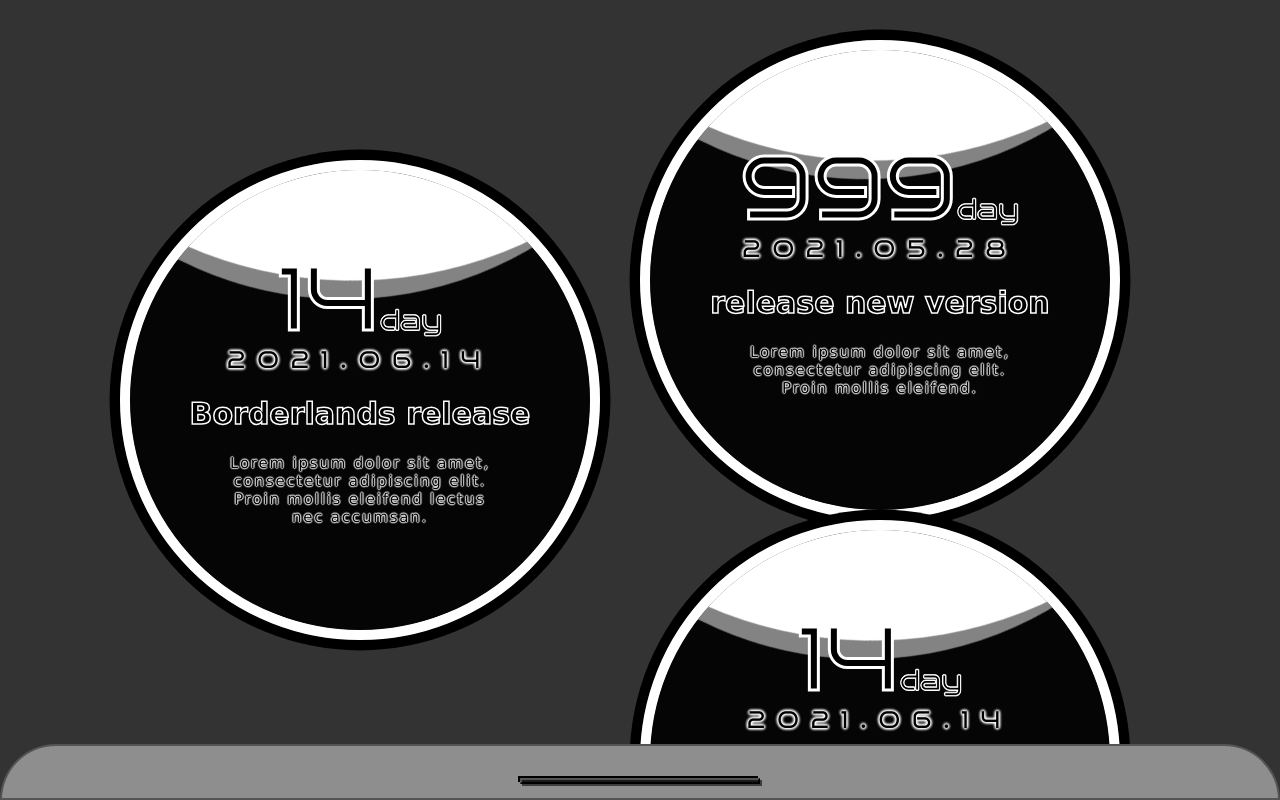
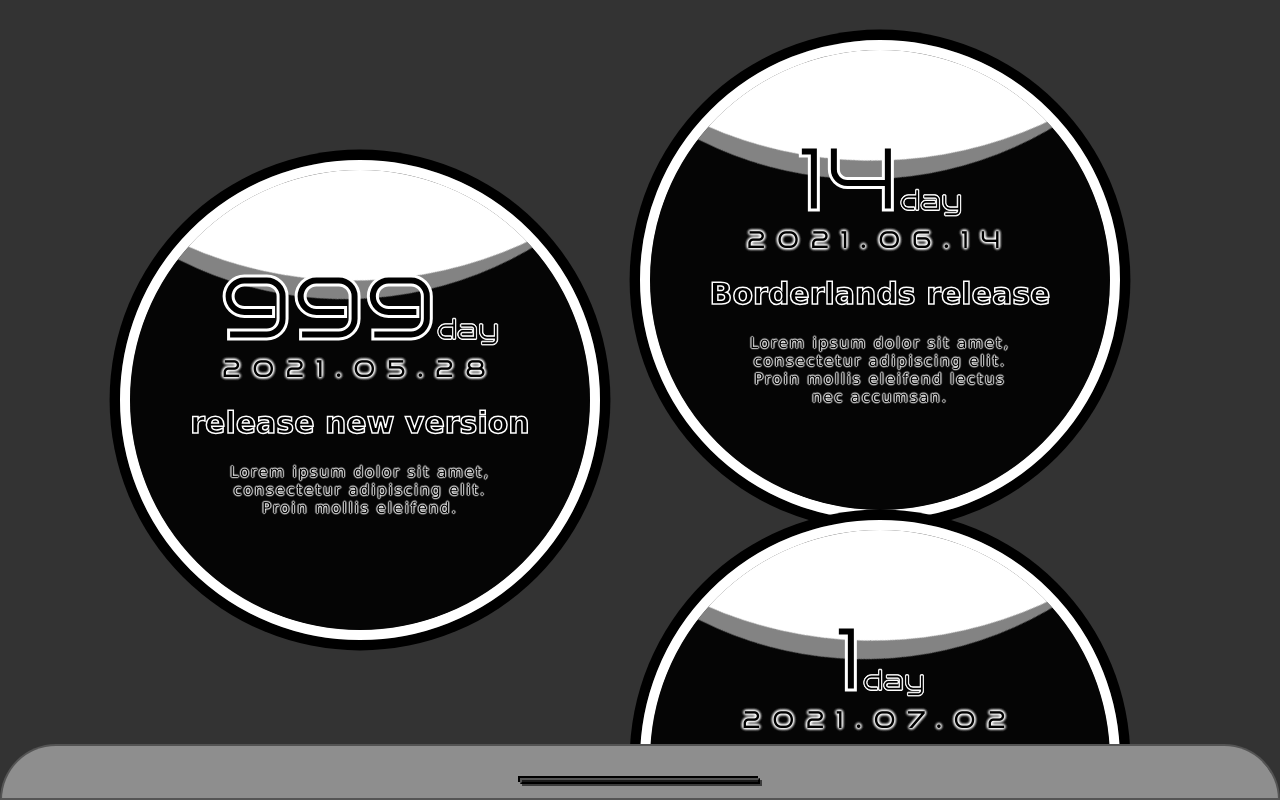
Before and after one commit to JooYoo/react-bigDay, a React (Create React App) app: page / in a window 1280 px wide. Shown: the top 800 px of the page. Built offline with nearby package versions, Linux system fonts and the light colour scheme.

Commit message:
dev: right side only non highlight balls

```diff
--- a/src/components/Grid/BigDayBallList/BigDayBallList.jsx
+++ b/src/components/Grid/BigDayBallList/BigDayBallList.jsx
@@ -11,8 +11,13 @@
   // get data from BigDayContext
   const [bigDayList, setBigDayList] = useContext(BigDayContext);
 
-  // iteration bigDayBallList items
-  let bigDayBalls = bigDayList.map((bigDay) => (
+  // get only non-highlight-balls
+  let nonHighlightBigDayBalls = bigDayList.filter(
+    (bigDay) => bigDay.isHighlight === false,
+  );
+
+  // iteration non-highlight-balls
+  let bigDayBalls = nonHighlightBigDayBalls.map((bigDay) => (
     <BigDayInfoProvider key={bigDay.id} value={bigDay}>
       <BigDayBall bigDay={bigDay} />
     </BigDayInfoProvider>
--- a/src/share/BigDayContext.jsx
+++ b/src/share/BigDayContext.jsx
@@ -10,7 +10,7 @@
     begin: '2021.05.01',
     end: '2021.05.28',
     restDays: 999,
-    isHighlight: false,
+    isHighlight: true,
     themeColor: 'pink',
   },
   {
@@ -21,7 +21,7 @@
     begin: '2021.06.01',
     end: '2021.06.14',
     restDays: 14,
-    isHighlight: true,
+    isHighlight: false,
     themeColor: 'hot-pink',
   },
   {
@@ -41,8 +41,8 @@
     description:
       'Lorem ipsum dolor sit amet, consectetur adipiscing elit. Proin mollis eleifend lectus nec accumsan.',
     begin: '2021.12.01',
-    end: '2021.12.02',
-    restDays: 1,
+    end: '2021.12.10',
+    restDays: 10,
     isHighlight: false,
     themeColor: 'cold-psink',
   },
```
